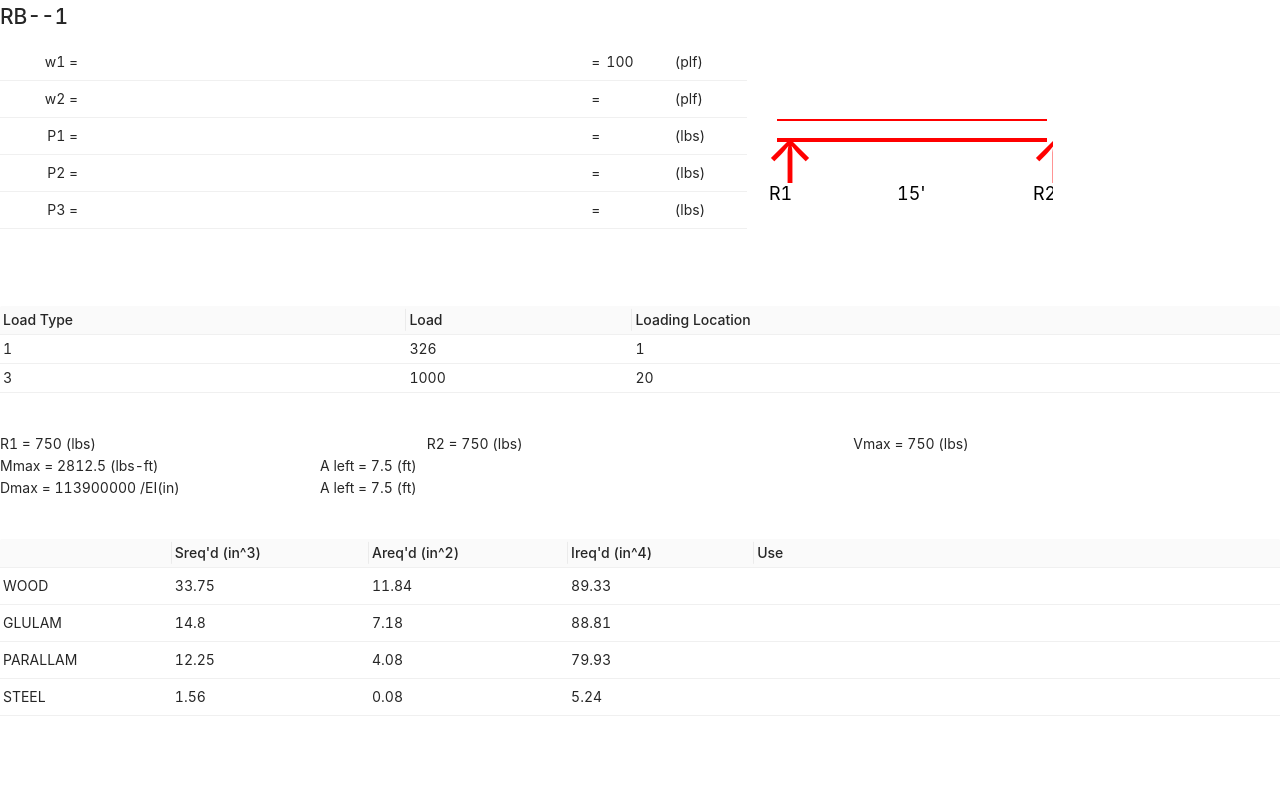
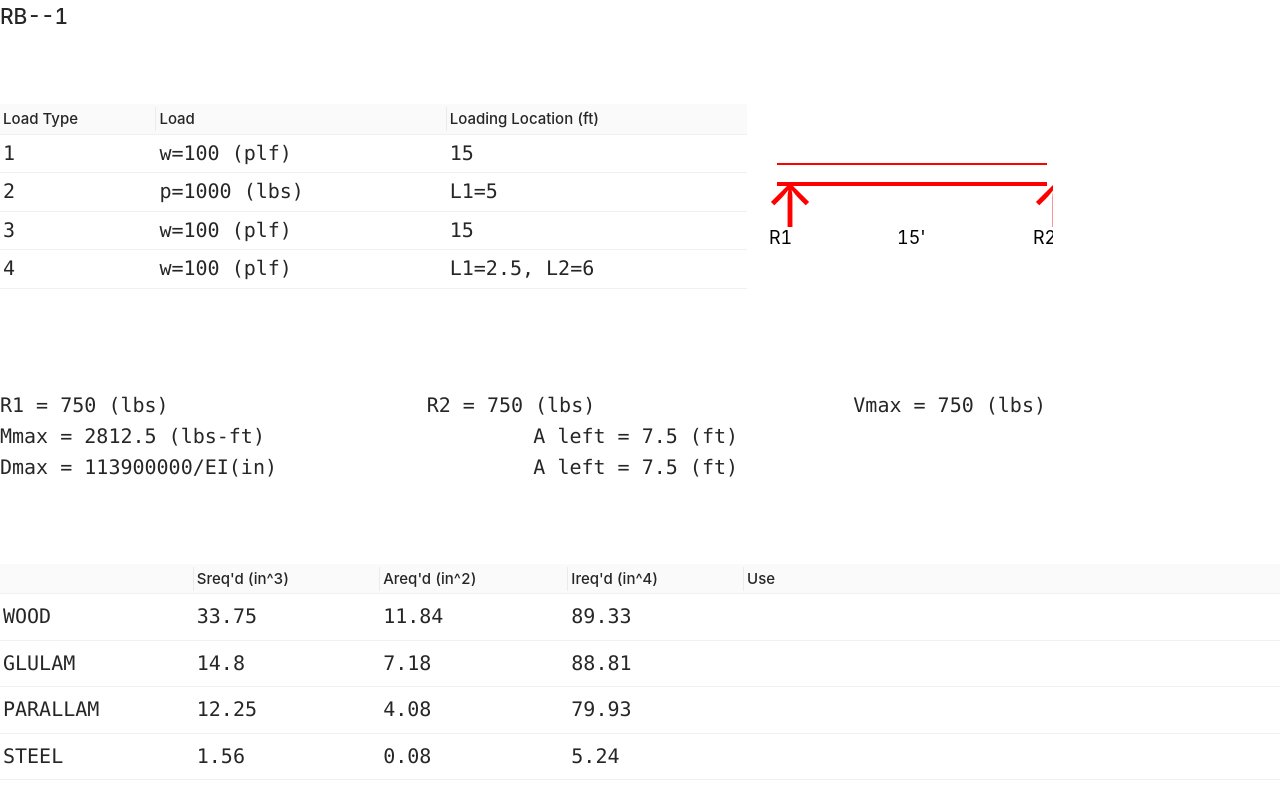
Before and after one commit to kenual/Beam-Selection, a React (Create React App) app: page / in a window 1280 px wide. Built offline with nearby package versions, Linux system fonts and the light colour scheme.

Commit message:
Remove input table from report

```diff
--- a/public/result.js
+++ b/public/result.js
@@ -1,11 +1,7 @@
 var result = {
   beamName: "RB--1",
   L: 15,
-  w1: 100,
-  w2: "",
-  P1: "",
-  P2: "",
-  P3: "",
+  loadings: [],
   R1: 750,
   R2: 750,
   M: {
@@ -13,7 +9,8 @@ var result = {
     aleft: 7.5,
   },
   D: {
-    max: 1.139E+08,
+    max: 1.139e8,
     aleft: 7.5,
   },
 };
+console.log(JSON.stringify(result));
--- a/src/App.css
+++ b/src/App.css
@@ -1,8 +1,11 @@
 .ant-table-tbody > tr > td {
-    height: 6px;
-    padding: 3px;
-  }
+  height: 6px;
+  padding: 3px;
+  font-family: "Lucida Console", "Courier New", monospace;
+  font-size: 20px;
+}
 .ant-table-thead > tr > th {
   height: 6px;
   padding: 3px;
+  font-size: 15px;
 }
--- a/src/App.js
+++ b/src/App.js
@@ -15,83 +15,31 @@ const App = () => {
   const result = window.result;
   const Vmax = Math.max(result.R1, result.R2);
 
-  const inputTable = {
-    dataSource: [
-      {
-        unit: "(plf)",
-        label: "w1 =",
-        formula: "",
-        value: result.w1,
-        key: "0",
-      },
-      {
-        unit: "(plf)",
-        label: "w2 =",
-        formula: "",
-        value: result.w2,
-        key: "1",
-      },
-      {
-        unit: "(lbs)",
-        label: "P1 =",
-        formula: "",
-        value: result.P1,
-        key: "2",
-      },
-      {
-        unit: "(lbs)",
-        label: "P2 =",
-        formula: "",
-        value: result.P2,
-        key: "3",
-      },
-      {
-        unit: "(lbs)",
-        label: "P3 =",
-        formula: "",
-        value: result.P3,
-        key: "4",
-      },
-    ],
-    columns: [
-      {
-        dataIndex: "label",
-        align: "right",
-      },
-      {
-        dataIndex: "formula",
-        align: "left",
-        render: (text) => <Input placeholder={text} bordered={false} />,
-      },
-      {
-        dataIndex: "equal",
-        align: "right",
-        width: "5px",
-        render: () => "=",
-      },
-      {
-        dataIndex: "value",
-      },
-      {
-        dataIndex: "unit",
-        align: "left",
-      },
-    ],
-  };
-
   const loadTable = {
     dataSource: [
       {
         loadType: "1",
-        load: "326",
-        loadingLocation: "1",
+        load: "w=100 (plf)",
+        loadingLocation: "15",
         key: "0",
       },
       {
+        loadType: "2",
+        load: "p=1000 (lbs)",
+        loadingLocation: "L1=5",
+        key: "1",
+      },
+      {
         loadType: "3",
-        load: "1000",
-        loadingLocation: "20",
-        key: "1",
+        load: "w=100 (plf)",
+        loadingLocation: "15",
+        key: "2",
+      },
+      {
+        loadType: "4",
+        load: "w=100 (plf)",
+        loadingLocation: "L1=2.5, L2=6",
+        key: "3",
       },
     ],
     columns: [
@@ -105,11 +53,15 @@ const App = () => {
       },
       {
         dataIndex: "loadingLocation",
-        title: "Loading Location",
+        title: "Loading Location (ft)",
       },
     ],
   };
 
+  const dataFontStyle = {
+    fontFamily: "'Lucida Console', 'Courier New', monospace",
+    fontSize: "20px",
+  };
   const requiredTable = {
     dataSource: [
       {
@@ -123,20 +75,14 @@ const App = () => {
         name: "GLULAM",
         Srequired: round((result.M.max * 12) / (0.95 * 2400), 2),
         Arequired: round((1.5 * Vmax) / (0.95 * 165), 2),
-        Irequired: round(
-          (20 * result.D.max) / (0.95 * 1800000 * result.L),
-          2
-        ),
+        Irequired: round((20 * result.D.max) / (0.95 * 1800000 * result.L), 2),
         key: "1",
       },
       {
         name: "PARALLAM",
         Srequired: round((result.M.max * 12) / (0.95 * 2900), 2),
         Arequired: round((1.5 * Vmax) / (0.95 * 290), 2),
-        Irequired: round(
-          (20 * result.D.max) / (0.95 * 2000000 * result.L),
-          2
-        ),
+        Irequired: round((20 * result.D.max) / (0.95 * 2000000 * result.L), 2),
         key: "2",
       },
       {
@@ -166,7 +112,9 @@ const App = () => {
       {
         dataIndex: "use",
         title: "Use",
-        render: (text) => <Input placeholder={text} bordered={false} />,
+        render: (text) => (
+          <Input placeholder={text} bordered={false} style={dataFontStyle} />
+        ),
       },
     ],
   };
@@ -194,38 +142,53 @@ const App = () => {
     </Modal>
   );
 
+  const marginTop = {
+    marginTop: "40px",
+  };
+  const marginBottom = {
+    marginBottom: "80px",
+  };
+
   return (
     <>
       {resultDialog}
-      <Row>
+      <h2 onClick={() => setShowResult(true)}>{result.beamName}</h2>
+      <Row align="middle">
         <Col span={24 - 10}>
-          <h2 onClick={() => setShowResult(true)}>{result.beamName}</h2>
           <Table
-            showHeader={false}
             pagination={false}
-            dataSource={inputTable.dataSource}
-            columns={inputTable.columns}
+            dataSource={loadTable.dataSource}
+            columns={loadTable.columns}
           />
         </Col>
         <Col span={10}>{beamDiagram()}</Col>
       </Row>
-      <Table
-        pagination={false}
-        dataSource={loadTable.dataSource}
-        columns={loadTable.columns}
-      />
-      <Row gutter={[0, 10]} style={{ marginTop: "40px" }}>
-        <Col span="8">R1 = {result.R1} (lbs)</Col>
-        <Col span="8">R2 = {result.R2} (lbs)</Col>
-        <Col span="8">Vmax = {Vmax} (lbs)</Col>
+      <Row gutter={[0, 10]} style={marginTop}>
+        <Col span="8" style={dataFontStyle}>
+          R1 = {result.R1} (lbs)
+        </Col>
+        <Col span="8" style={dataFontStyle}>
+          R2 = {result.R2} (lbs)
+        </Col>
+        <Col span="8" style={dataFontStyle}>
+          Vmax = {Vmax} (lbs)
+        </Col>
       </Row>
       <Row gutter={[0, 10]}>
-        <Col span="6">Mmax = {result.M.max} (lbs-ft)</Col>
-        <Col span="6">A left = {result.M.aleft} (ft)</Col>
+        <Col span="10" style={dataFontStyle}>
+          Mmax = {result.M.max} (lbs-ft)
+        </Col>
+        <Col span="8" style={dataFontStyle}>
+          A left = {result.M.aleft} (ft)
+        </Col>
       </Row>
-      <Row gutter={[0, 10]} style={{ marginBottom: "40px" }}>
-        <Col span="6">Dmax = {result.D.max} /EI(in)</Col>
-        <Col span="6">A left = {result.D.aleft} (ft)</Col>
+      <Row gutter={[0, 10]} style={marginBottom}>
+        <Col span="10" style={dataFontStyle}>
+          Dmax = {result.D.max}/EI(in)
+        </Col>
+        <Col span="8" style={dataFontStyle}>
+          A left = {result.D.aleft} (ft)
+        </Col>
       </Row>
       <Table
         pagination={false}
```
